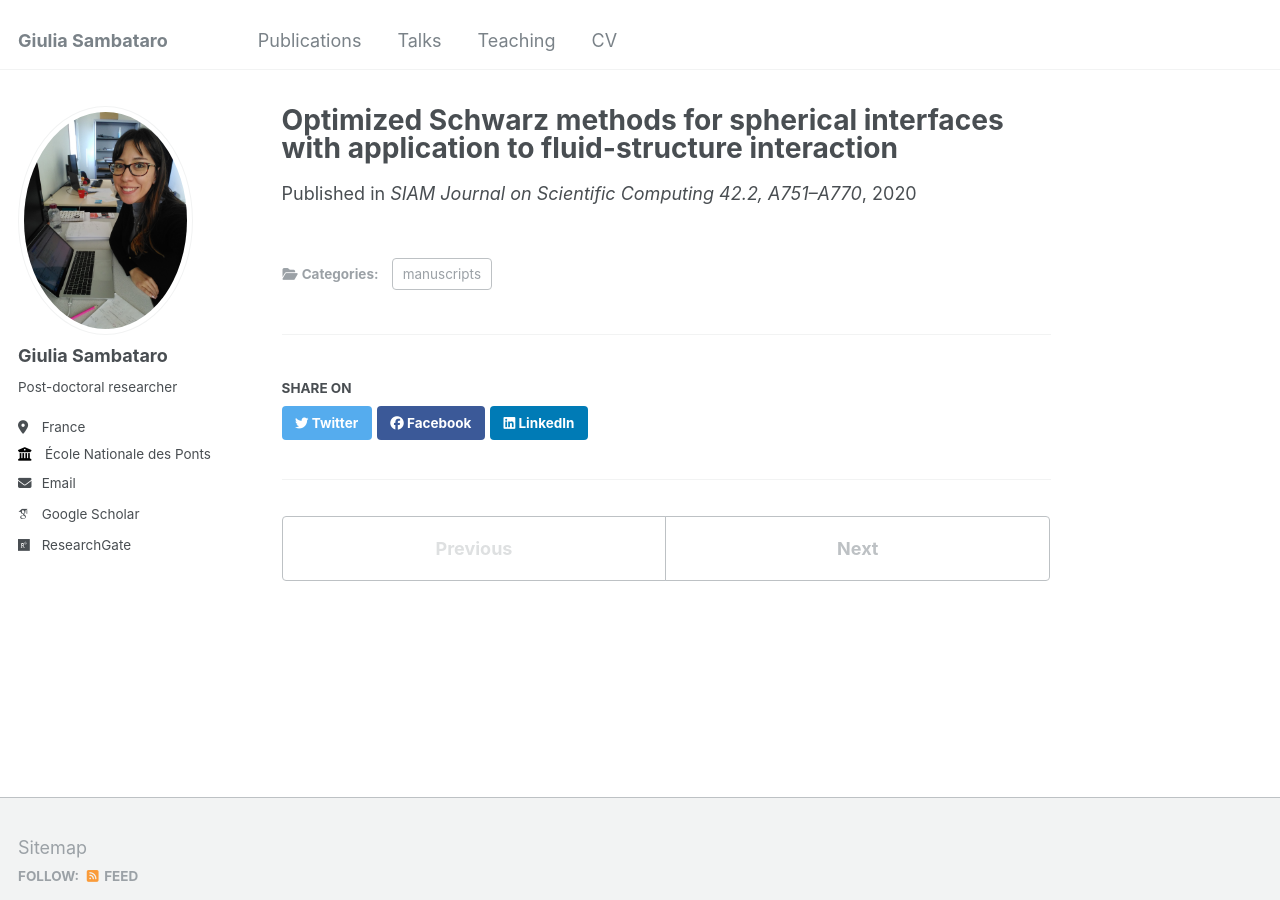
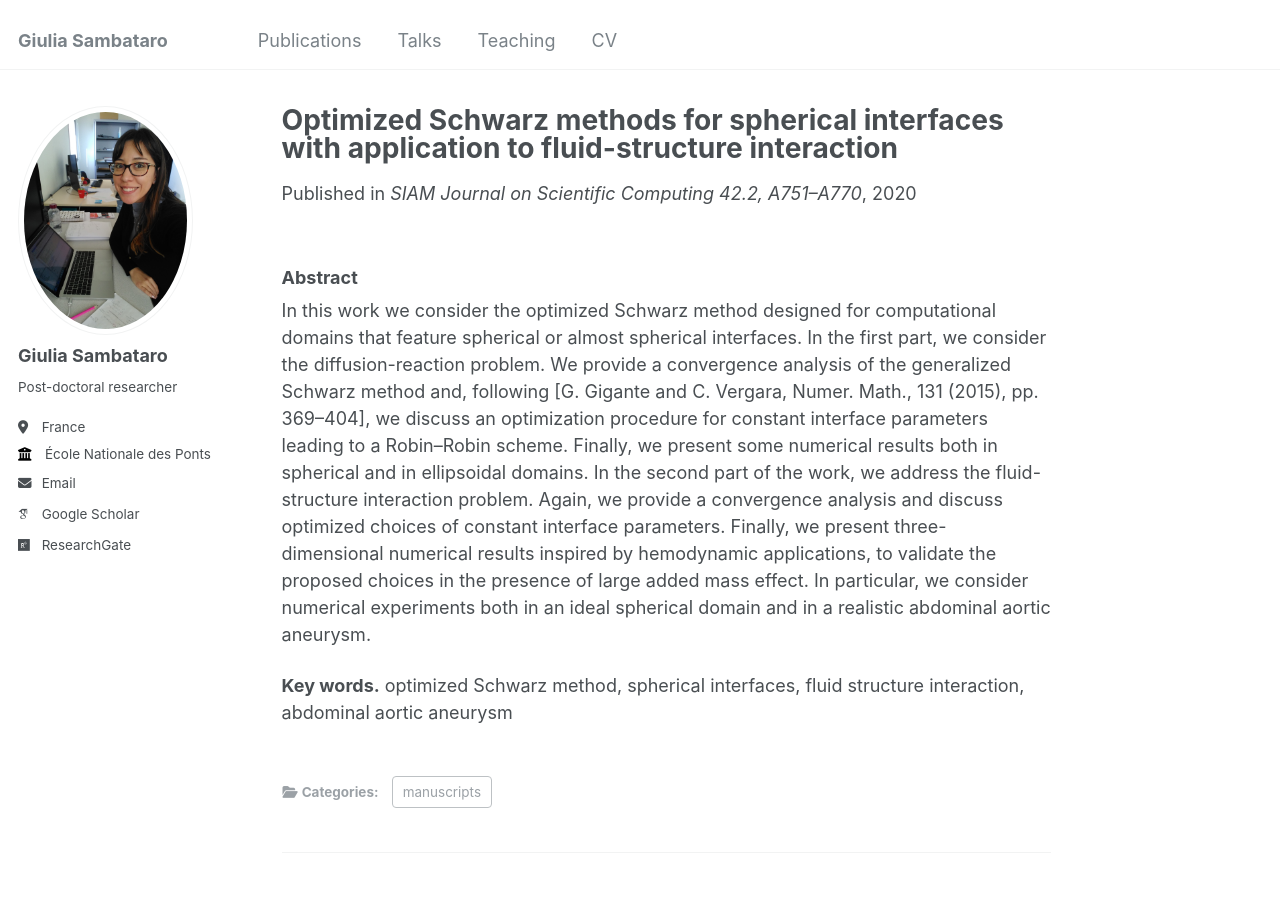
Before and after one commit to gsambata/gsambata.github.io, a Jekyll site: the page built from _publications/2009-10-01-paper-title-number-1.md, in a window 1280 px wide and 900 px high. Built offline with Jekyll 4.4.1, drawn with Linux system fonts in a browser that asks for light colours; some web fonts are replaced.

Commit message:
abstract paper1

```diff
--- a/_publications/2009-10-01-paper-title-number-1.md
+++ b/_publications/2009-10-01-paper-title-number-1.md
@@ -10,3 +10,18 @@ venue: 'SIAM Journal on Scientific Computing 42.2, A751–A770'
 paperurl: 'https://epubs.siam.org/doi/abs/10.1137/19M1272184'
 #citation: 'Your Name, You. (2009). &quot;Paper Title Number 1.&quot; <i>Journal 1</i>. 1(1).'
 ---
+### Abstract <br>
+In this work we consider the optimized Schwarz method designed for computational
+domains that feature spherical or almost spherical interfaces. In the first part, we consider the
+diffusion-reaction problem. We provide a convergence analysis of the generalized Schwarz method
+and, following [G. Gigante and C. Vergara, Numer. Math., 131 (2015), pp. 369–404], we discuss an
+optimization procedure for constant interface parameters leading to a Robin–Robin scheme. Finally,
+we present some numerical results both in spherical and in ellipsoidal domains. In the second part
+of the work, we address the fluid-structure interaction problem. Again, we provide a convergence
+analysis and discuss optimized choices of constant interface parameters. Finally, we present three-
+dimensional numerical results inspired by hemodynamic applications, to validate the proposed choices
+in the presence of large added mass effect. In particular, we consider numerical experiments both in
+an ideal spherical domain and in a realistic abdominal aortic aneurysm.
+
+**Key words.** optimized Schwarz method, spherical interfaces, fluid structure interaction,
+abdominal aortic aneurysm
```
